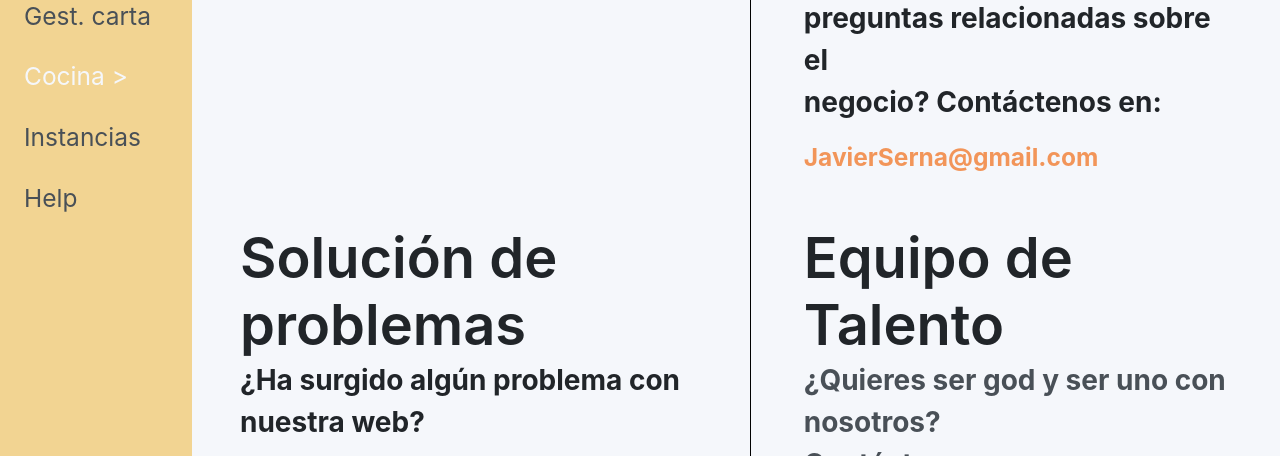
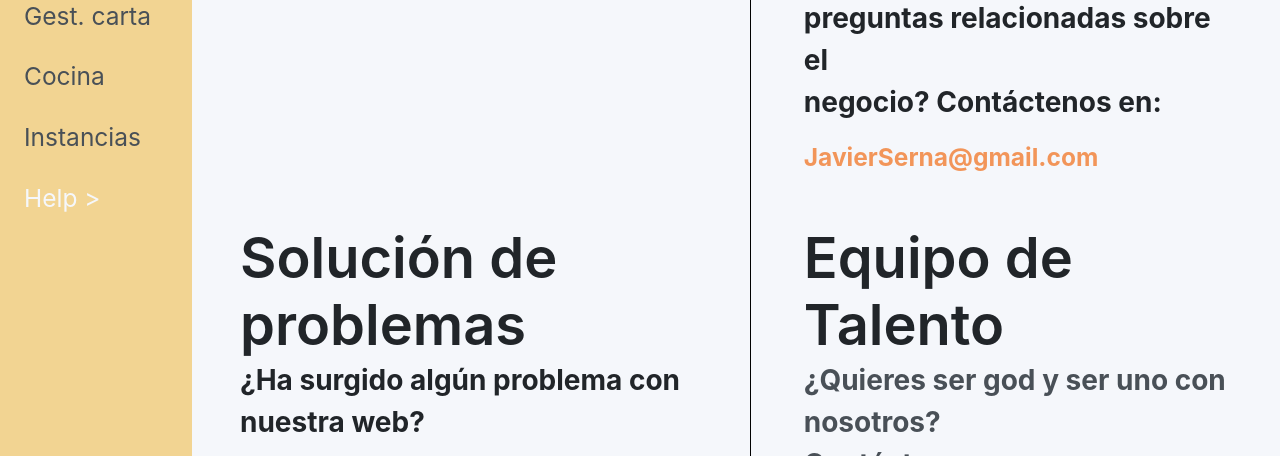
Before and after one commit to Bulletox/pay-o, a website: page public/panelcontrol/help.html in a window 1280 px wide. Shown: the part 269-725 px from the top of the page. Drawn offline with nearby package versions, Linux system fonts and the light colour scheme; files that its build step writes are made by us from their sources; files whose address does not match are found by name.

Commit message:
Cambio en navbar

```diff
--- a/public/panelcontrol/help.html
+++ b/public/panelcontrol/help.html
@@ -40,11 +40,10 @@
 
                             <span class="align-middle mb-4 cursor-pointer" onclick="irPedidos()">Pedidos</span>
                             <span class="align-middle mb-4 cursor-pointer" onclick="irCarta()">Gest. carta</span>
-                            <span class="align-middle mb-4 text-light cursor-pointer" onclick="irCocina()">Cocina
-                                ></span>
+                            <span class="align-middle mb-4 cursor-pointer" onclick="irCocina()">Cocina</span>
                             <span class="align-middle mb-4 cursor-pointer" onclick="irmesas()">Instancias</span>
 
-                            <span class="align-middle mb-4 cursor-pointer" onclick="irAyuda()">Help</span>
+                            <span class="align-middle mb-4 text-light cursor-pointer" onclick="irAyuda()">Help ></span>
 
                         </li>
                     </ul>
```
